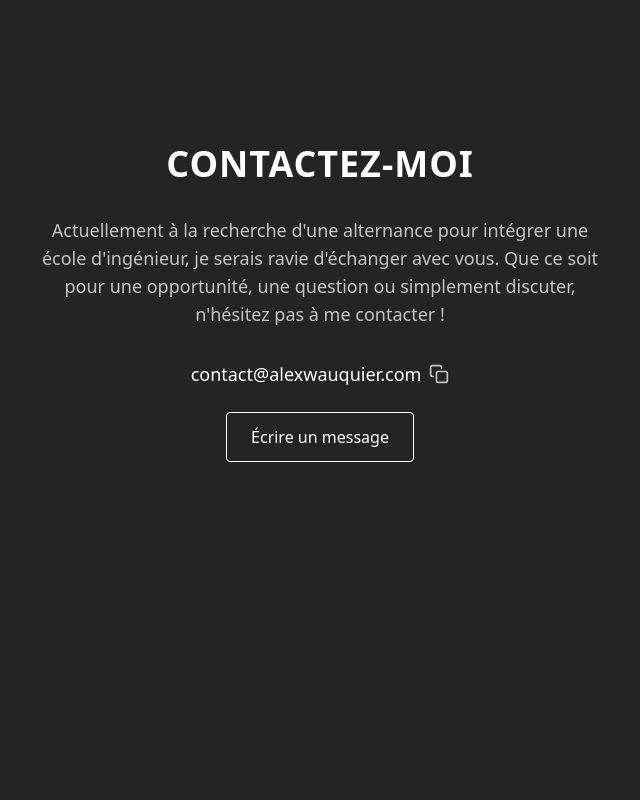
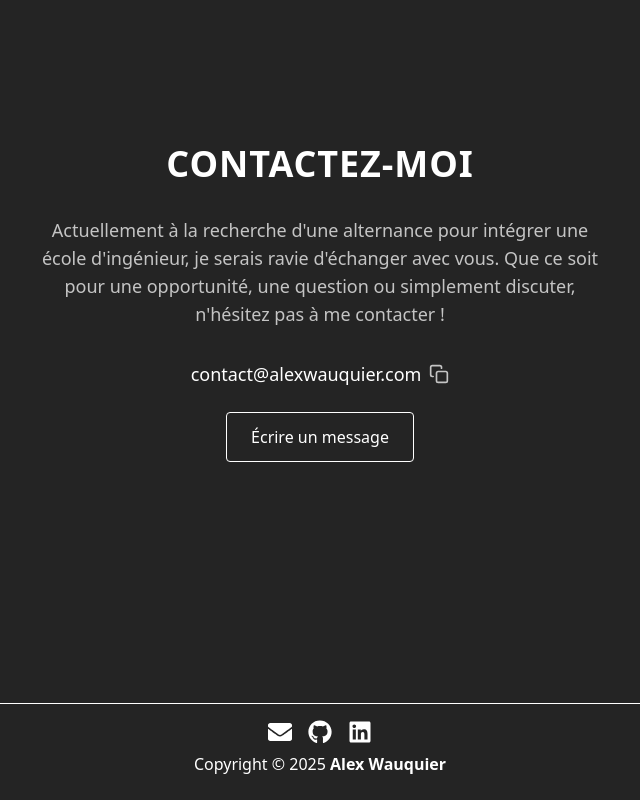
Before and after one commit to alexwauquier/alexwauquier.com, a React (Vite) app: page / in a window 1280 px wide. Shown: the part 2525-3325 px from the top of the page, without its empty margins (320-960 px from the left). Before the commit the page ends 3228 px from the top, so only its background shows below. Built offline with nearby package versions, Linux system fonts and the light colour scheme.

Commit message:
feat: add footer section

```diff
--- a/src/App.tsx
+++ b/src/App.tsx
@@ -1,5 +1,6 @@
 import About from "./components/About"
 import Contact from "./components/Contact"
+import Footer from "./components/Footer"
 import Home from "./components/Home"
 import Projects from "./components/Projects"
 
@@ -10,6 +11,7 @@ function App() {
       <About />
       <Projects />
       <Contact />
+      <Footer />
     </>
   )
 }
--- /dev/null
+++ b/src/components/Footer/index.tsx
@@ -0,0 +1,43 @@
+import { FaGithub, FaLinkedin, FaEnvelope } from "react-icons/fa"
+
+function Footer() {
+  return (
+    <section
+      id="footer"
+      className="bg-[#242424] border-t flex flex-col items-center justify-center p-4 text-white"
+    >
+      <footer>
+        <div className="flex justify-center gap-4 mb-2 text-xl">
+          <a
+            className="hover:text-[#9c59d1]"
+            href="mailto:contact@alexwauquier.com"
+            aria-label="Email"
+          >
+            <FaEnvelope size={24} />
+          </a>
+          <a
+            className="hover:text-[#9c59d1]"
+            href="https://github.com/alexwauquier"
+            target="_blank"
+            aria-label="GitHub"
+          >
+            <FaGithub size={24} />
+          </a>
+          <a
+            className="hover:text-[#9c59d1]"
+            href="https://linkedin.com/in/alexwauquier"
+            target="_blank"
+            aria-label="LinkedIn"
+          >
+            <FaLinkedin size={24} />
+          </a>
+        </div>
+        <p className="mb-2">
+          Copyright © 2025 <strong>Alex Wauquier</strong>
+        </p>
+      </footer>
+    </section>
+  )
+}
+
+export default Footer
```
